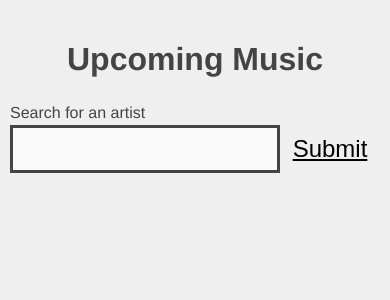
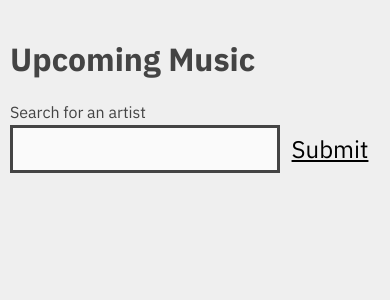
Before and after one commit to tynandebold/upcoming-music, a React (Create React App) app: page / in a window 390 px wide. Shown: the top 300 px of the page. Built offline with nearby package versions, Linux system fonts and the light colour scheme.

Commit message:
new font; mobile stying; removed unused manifest.json

```diff
--- a/public/index.html
+++ b/public/index.html
@@ -3,10 +3,11 @@
   <head>
     <meta charset="utf-8">
     <meta name="viewport" content="width=device-width, initial-scale=1, shrink-to-fit=no">
-    <meta name="theme-color" content="#000000">
-    <link rel="manifest" href="%PUBLIC_URL%/manifest.json">
     <link rel="shortcut icon" href="//www.tynandebold.com/assets/dev/favicon.ico">
+    <link href="https://fonts.googleapis.com/css?family=IBM+Plex+Sans:400,700" rel="stylesheet">
     <title>Upcoming Music</title>
+    <meta name="description" content="An application allowing you to search for singers, bands, musical groups, etc., to see if they have any upcoming music.">
+    <meta name="keywords" content="tynan debold, tynandebold, tynan, debold, developer, software engineer, frontend engineer, react, reactjs, react js, javascript, interactive developer, data visualization, data viz, dataviz, front-end developer, photography, photographer, music, upcoming music, upcoming shows">
   </head>
   <body>
     <noscript>
--- a/src/components/Form/style.css
+++ b/src/components/Form/style.css
@@ -6,6 +6,7 @@ form {
 .searchbox {
   background-color: #fafafa;
   border: 3px solid #444;
+  font-family: 'IBM Plex Sans', sans-serif;
   font-size: 24px;
   height: 48px;
   padding: 0 10px;
@@ -15,6 +16,7 @@ form {
 .submit-btn {
   background-color: transparent;
   border: none;
+  font-family: 'IBM Plex Sans', sans-serif;
   font-size: 24px;
   text-decoration: underline;
   width: 100px;
--- a/src/components/Table/style.css
+++ b/src/components/Table/style.css
@@ -26,3 +26,10 @@ tbody tr:last-of-type {
 td {
   padding: 8px;
 }
+
+@media (max-width: 600px) {
+  table tr th:nth-child(3),
+  table tr td:nth-child(3) {
+    display: none;
+  }
+}
--- a/src/index.css
+++ b/src/index.css
@@ -5,7 +5,7 @@
 body {
   background-color: #efefef;
   color: #444;
-  font-family: helvetica;
+  font-family: 'IBM Plex Sans', sans-serif;
   font-size: 16px;
   line-height: 1.6;
   margin: 40px auto;
@@ -20,3 +20,9 @@ h1, h2, h3 {
 h1 {
   text-align: center;
 }
+
+@media (max-width: 600px) {
+  h1 {
+    text-align: left;
+  }
+}
```
Also changed, not shown: public/manifest.json (deleted).
